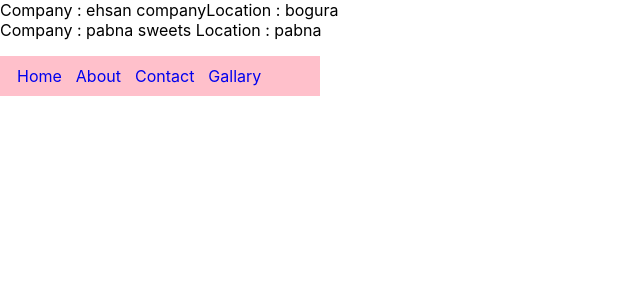
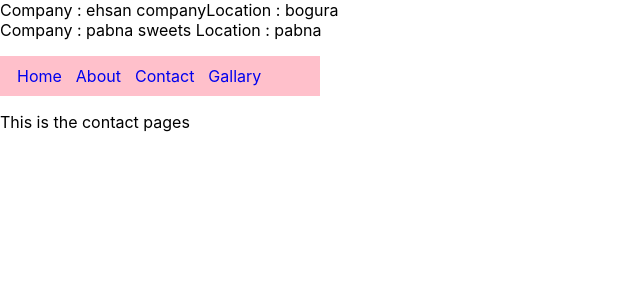
Before and after one commit to Mim-Hakkani/ReactRouter6, a React (Create React App) app: page /contact in a window 1280 px wide. Shown: the top 300 px of the page, without its empty margins (0-640 px from the left). Built offline with nearby package versions, Linux system fonts and the light colour scheme.

Commit message:
add some routes and route with element after click go to the specifig pages

```diff
--- a/src/App.js
+++ b/src/App.js
@@ -1,9 +1,13 @@
 import { useState } from 'react';
-import { BrowserRouter } from 'react-router-dom';
+import { BrowserRouter, Route, Routes } from 'react-router-dom';
 import './App.css';
 import { ContextValue } from './ContextApi/Context/Context';
 import Main from './ContextApi/Main';
 import Nav from './Navigation/Nav';
+import About from './pages/About';
+import Contact from './pages/Contact';
+import Gallary from './pages/Gallary';
+import Home from './pages/Home';
 
 const datas =[
   {
@@ -33,6 +37,13 @@ function App() {
 
      <BrowserRouter>
       <Nav/>
+      <Routes>
+        <Route path='/' />
+        <Route path='/home'        element={<Home/>} />
+        <Route path='/about'   element={<About/>} />
+        <Route path='/contact' element={<Contact/>} />
+        <Route path="/gallary" element={<Gallary /> }/>
+      </Routes>
      </BrowserRouter>
 
 
--- /dev/null
+++ b/src/pages/Contact.js
@@ -0,0 +1,11 @@
+import React from 'react';
+
+const Contact = () => {
+    return (
+        <div>
+            <p>This is the contact pages </p>
+        </div>
+    );
+};
+
+export default Contact;
```
